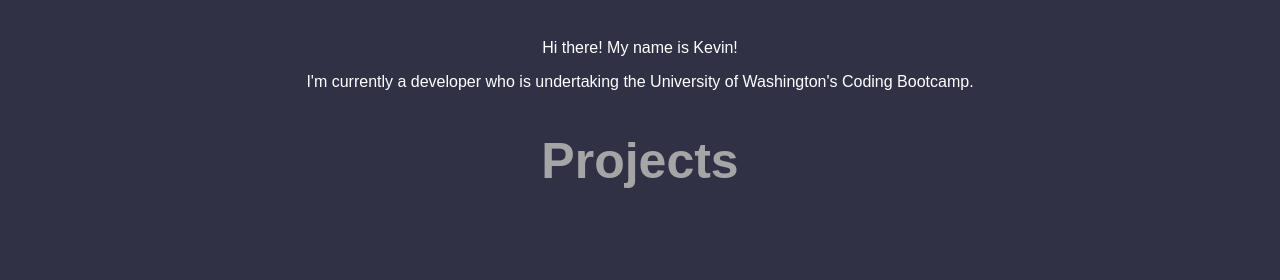
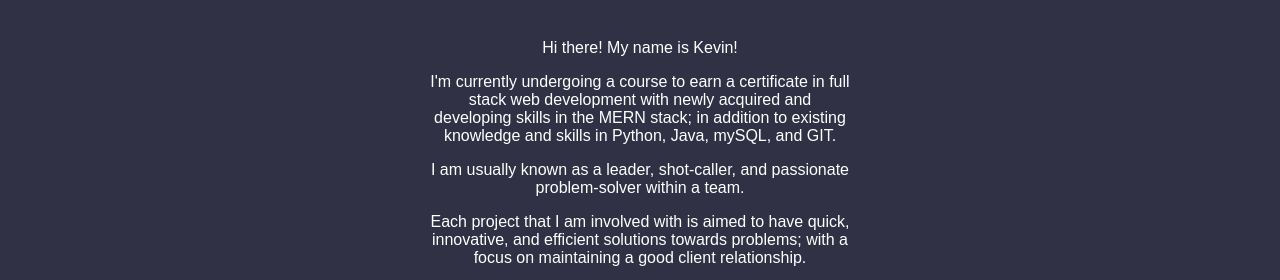
Before and after one commit to Cosdaman/online-portfolio, a plain HTML site: page index.html in a window 1280 px wide. Shown: the part 600-880 px from the top of the page. Drawn offline with Linux system fonts and the light colour scheme.

Commit message:
added content

```diff
--- a/assets/css/style.css
+++ b/assets/css/style.css
@@ -89,6 +89,9 @@
   text-justify: auto;
   color: white;
   user-select: none;
+  width: 33%;
+  margin-left: auto;
+  margin-right: auto;
 }
 
 .projects {
--- a/index.html
+++ b/index.html
@@ -27,7 +27,10 @@
         <div id="about">
             <h2>About</h2>
             <p>Hi there! My name is Kevin! </p>
-            <p>I'm currently a developer who is undertaking the University of Washington's Coding Bootcamp.</p>
+            <p>I'm currently undergoing a course to earn a certificate in full stack web development with newly acquired and developing skills in the MERN stack; in addition to existing knowledge and skills in Python, Java, mySQL, and GIT.</p>
+            <p>I am usually known as a leader, shot-caller, and passionate problem-solver within a team.</p>
+            <p>Each project that I am involved with is aimed to have quick, innovative, and efficient solutions towards problems; with a focus on maintaining a good client relationship.</p>
+            <p>I look forward to using my skills to create and engineer functional solutions while ensuring the utmost quality and performance for clients.</p>
         </div>
 
         <div id="projects">
```
